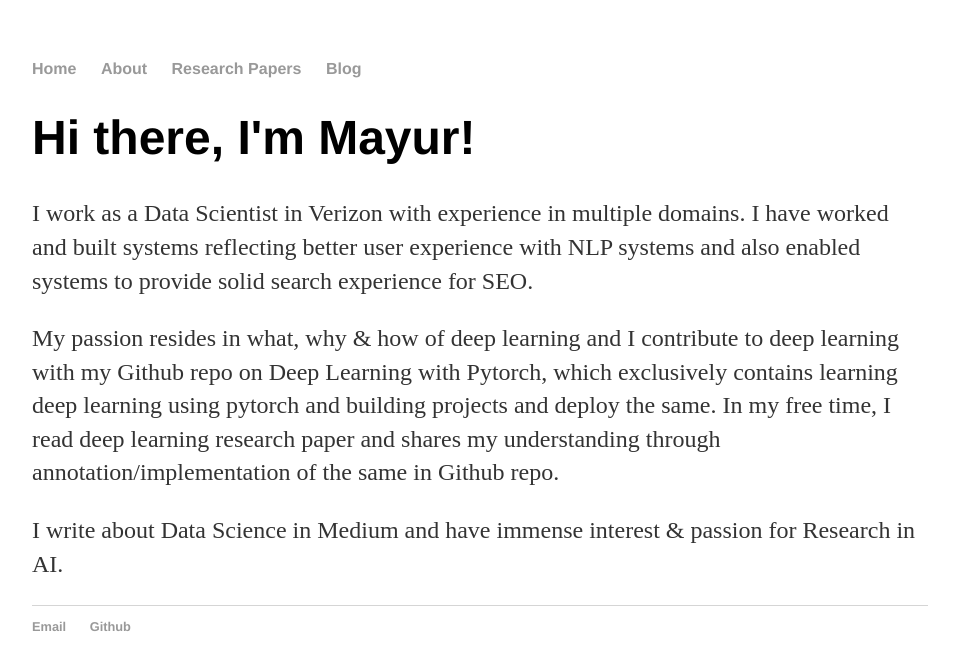
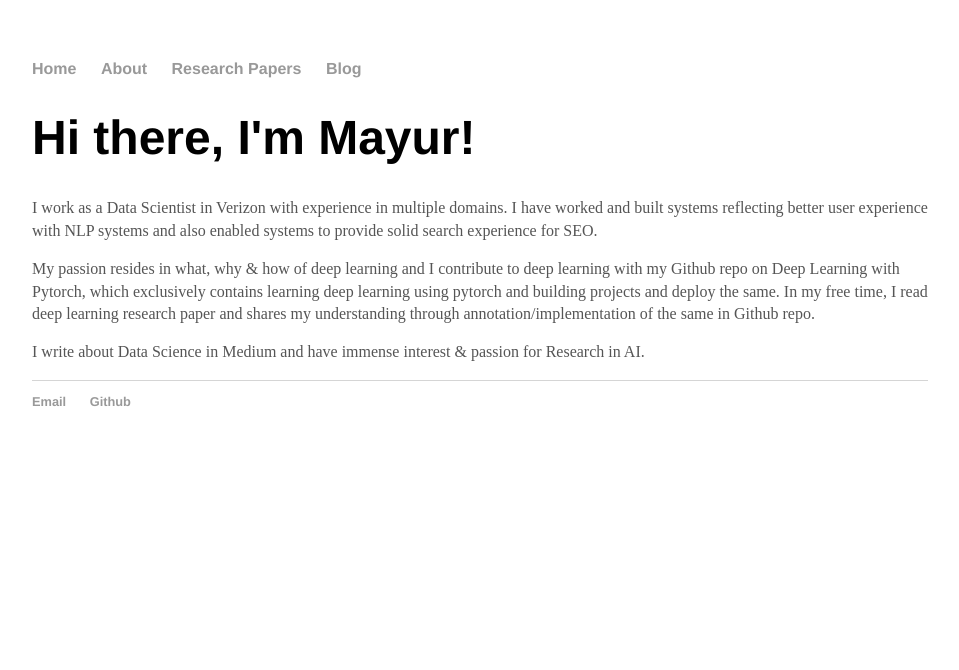
Before and after one commit to Mayurji/mayurji.github.io, a Jekyll site: the page built from index.html, in a window 1280 px wide. Shown: the top 670 px of the page, without its empty margins (160-1119 px from the left). Built offline with Jekyll 4.4.1, drawn with Linux system fonts in a browser that asks for light colours.

Commit message:
Update main.css

```diff
--- a/css/main.css
+++ b/css/main.css
@@ -24,9 +24,9 @@ h1 {
     font-family:'Helvetica', 'Arial', 'Sans-Serif';
 }
 p {
-    font-size: 1.5em;
+    font-size: 1.0em;
     line-height: 1.4em;
-    color: #333;
+    color: #555;
 }
 footer {
     border-top: 1px solid #d5d5d5;
```
